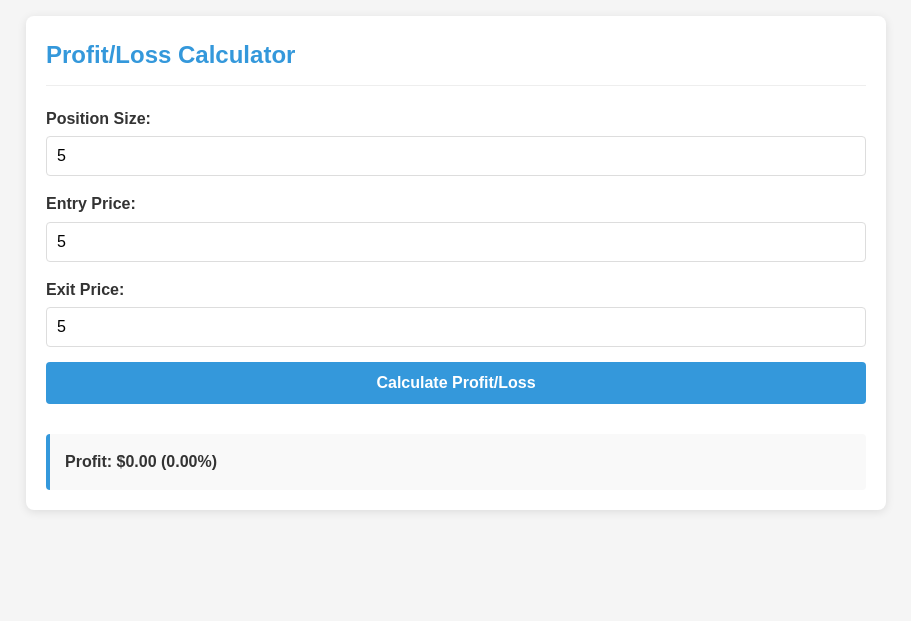
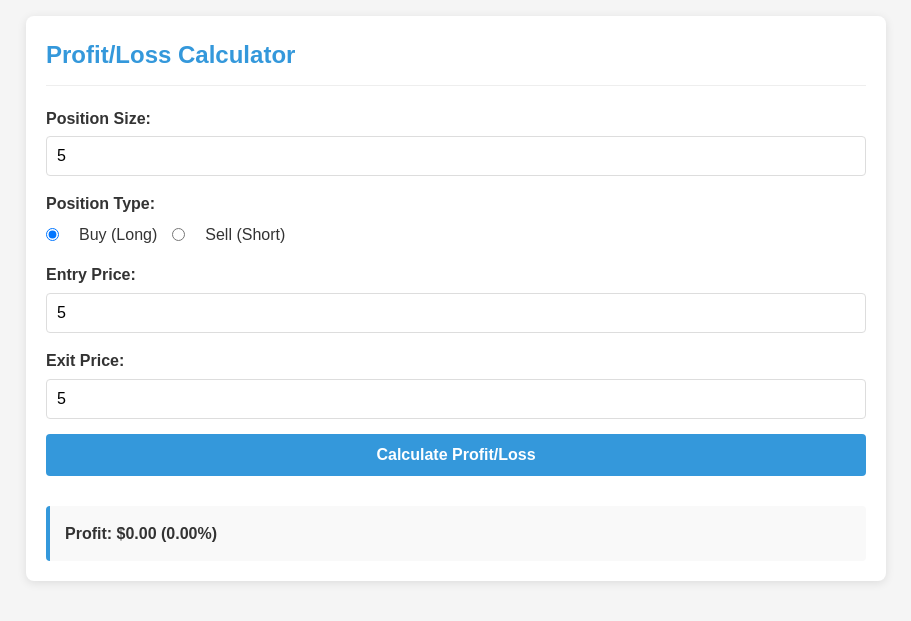
Before and after one commit to kazuhaKew/Trading-Calculator, a plain HTML site: page index.html in a window 1280 px wide. Both pictures are taken after typing "5", "5", "5" into the empty fields and a click on the button "Calculate Profit/Loss". Shown: the part 85-706 px from the top of the page, without its empty margins (184-1095 px from the left). Drawn offline with Linux system fonts and the light colour scheme.

Commit message:
Add position type selection for profit/loss calculator
Introduces radio buttons to select Buy (Long) or Sell (Short) position type in the form. Updates calculation logic in script.js to handle both position types and adjusts styling for the new radio group in style.css.

```diff
--- a/index.html
+++ b/index.html
@@ -19,6 +19,15 @@
                     <input type="number" id="positionSize" placeholder="Enter position size">
                 </div>
                 <div class="form-group">
+                    <label>Position Type:</label>
+                    <div class="radio-group">
+                        <input type="radio" id="buyPosition" name="positionType" value="buy" checked>
+                        <label for="buyPosition">Buy (Long)</label>
+                        <input type="radio" id="sellPosition" name="positionType" value="sell">
+                        <label for="sellPosition">Sell (Short)</label>
+                    </div>
+                </div>
+                <div class="form-group">
                     <label for="entryPricePL">Entry Price:</label>
                     <input type="number" id="entryPricePL" placeholder="Enter entry price" step="0.0001">
                 </div>
--- a/script.js
+++ b/script.js
@@ -4,14 +4,23 @@ document.addEventListener('DOMContentLoaded', function() {
         const positionSize = parseFloat(document.getElementById('positionSize').value);
         const entryPrice = parseFloat(document.getElementById('entryPricePL').value);
         const exitPrice = parseFloat(document.getElementById('exitPrice').value);
+        const isBuyPosition = document.getElementById('buyPosition').checked;
 
         if (isNaN(positionSize) || isNaN(entryPrice) || isNaN(exitPrice)) {
             document.getElementById('profitLossResult').textContent = 'Please fill in all fields with valid numbers';
             return;
         }
 
-        const profitLoss = (exitPrice - entryPrice) * positionSize;
-        const profitLossPercentage = (profitLoss / (entryPrice * positionSize)) * 100;
+        let profitLoss;
+        if (isBuyPosition) {
+            // Buy (Long) position: profit when exit price > entry price
+            profitLoss = (exitPrice - entryPrice) * positionSize;
+        } else {
+            // Sell (Short) position: profit when entry price > exit price
+            profitLoss = (entryPrice - exitPrice) * positionSize;
+        }
+
+        const profitLossPercentage = (Math.abs(profitLoss) / (entryPrice * positionSize)) * 100;
 
         const resultText = profitLoss >= 0 ?
             `Profit: $${Math.abs(profitLoss).toFixed(2)} (${profitLossPercentage.toFixed(2)}%)` :
--- a/style.css
+++ b/style.css
@@ -89,6 +89,23 @@ button:hover {
     align-items: center;
 }
 
+.radio-group {
+    display: flex;
+    gap: 15px;
+    align-items: center;
+}
+
+.radio-group input[type="radio"] {
+    margin-right: 5px;
+    cursor: pointer;
+}
+
+.radio-group label {
+    font-weight: normal;
+    margin-bottom: 0;
+    cursor: pointer;
+}
+
 @media (max-width: 768px) {
     .container {
         padding: 10px;
```
